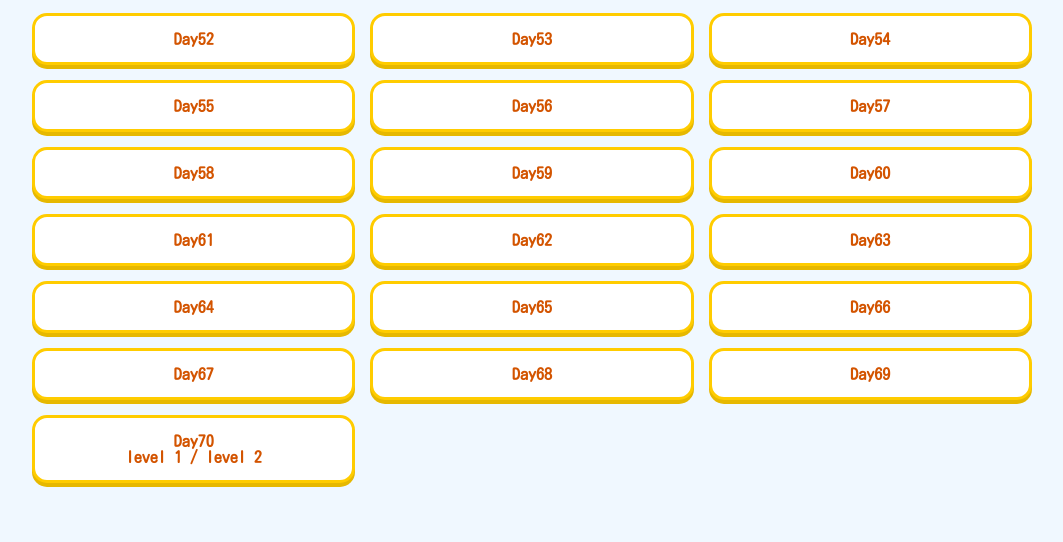
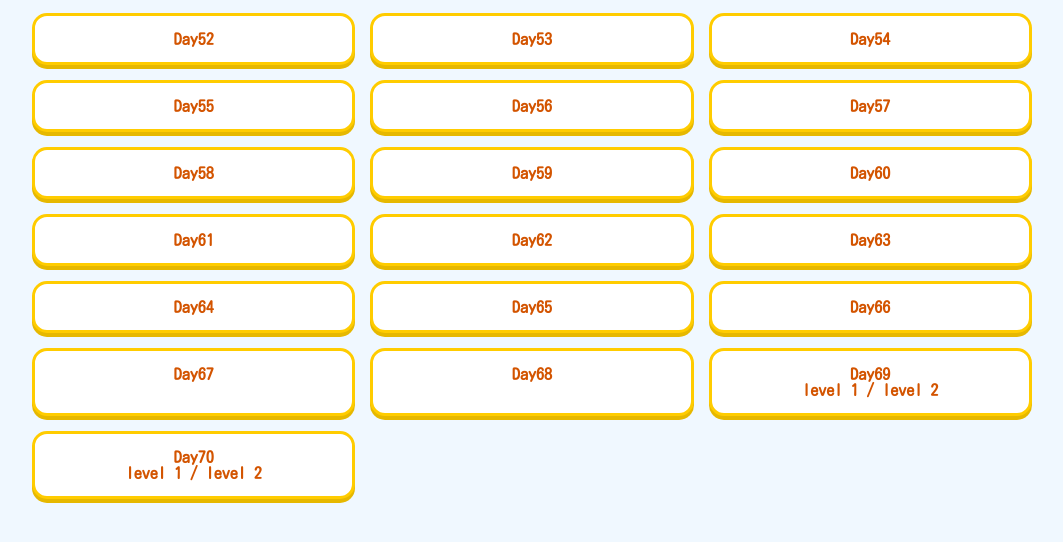
Before and after one commit to EigoStudio/Kikutan-Pre2-Anaume, a plain HTML site: page index.html in a window 1280 px wide. Shown: the part 96-638 px from the top of the page, without its empty margins (108-1171 px from the left). Drawn offline with Linux system fonts and the light colour scheme.

Commit message:
Fix HTML formatting for Day70 link

```diff
--- a/index.html
+++ b/index.html
@@ -104,9 +104,9 @@
         <li><a href="Kikutan-Pre2-Anaume-Day68.html">Day68</a></li>
 
          <li><a href="Kikutan-Pre2-Anaume-Day69.html">Day69<br>
+             level 1 / level 2</a></li>
 
 <li><a href="Kikutan-Pre2-Anaume-Day70.html">Day70<br>
-
          level 1 / level 2</a></li>
 
           </ul>
```
